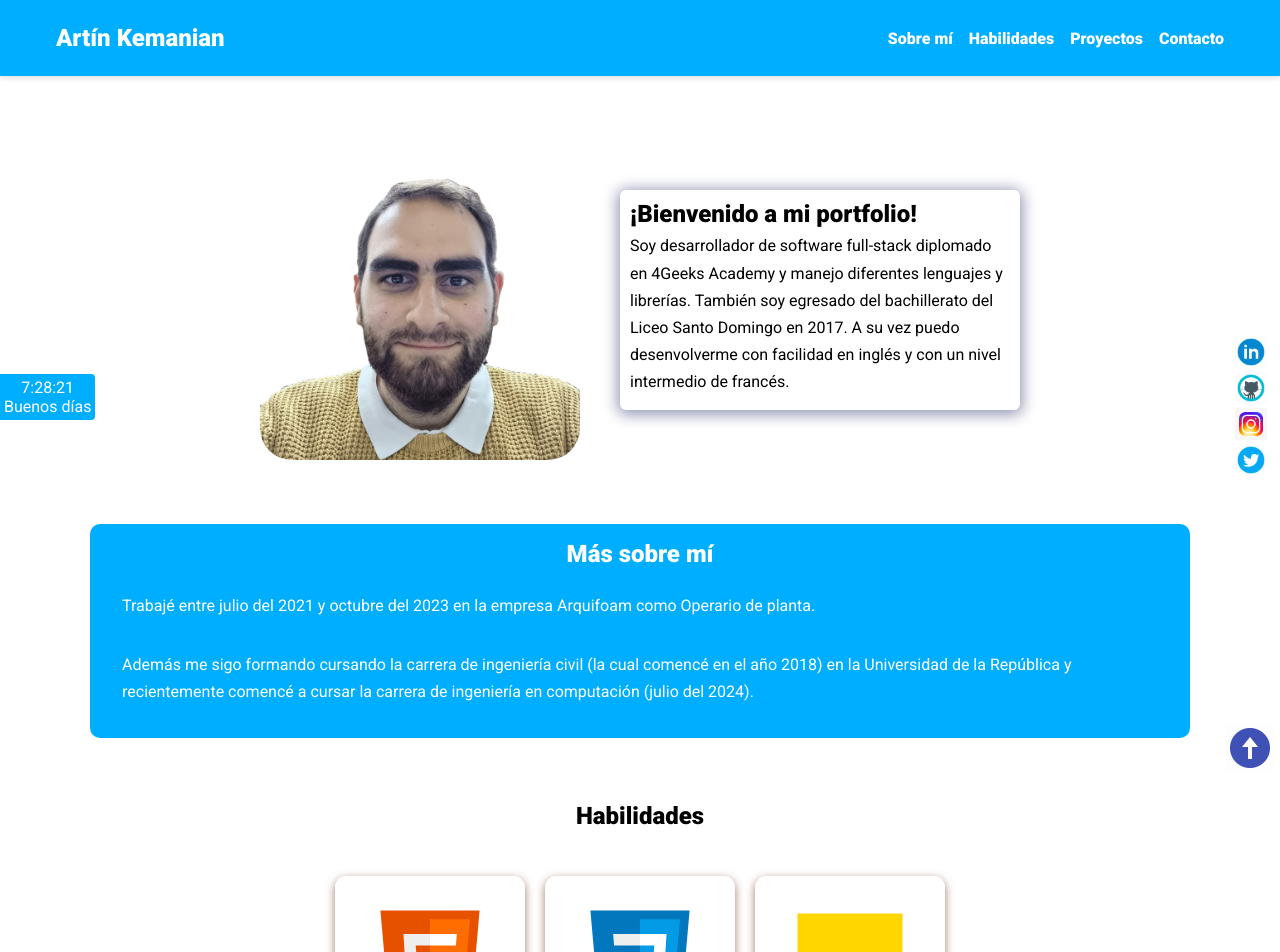
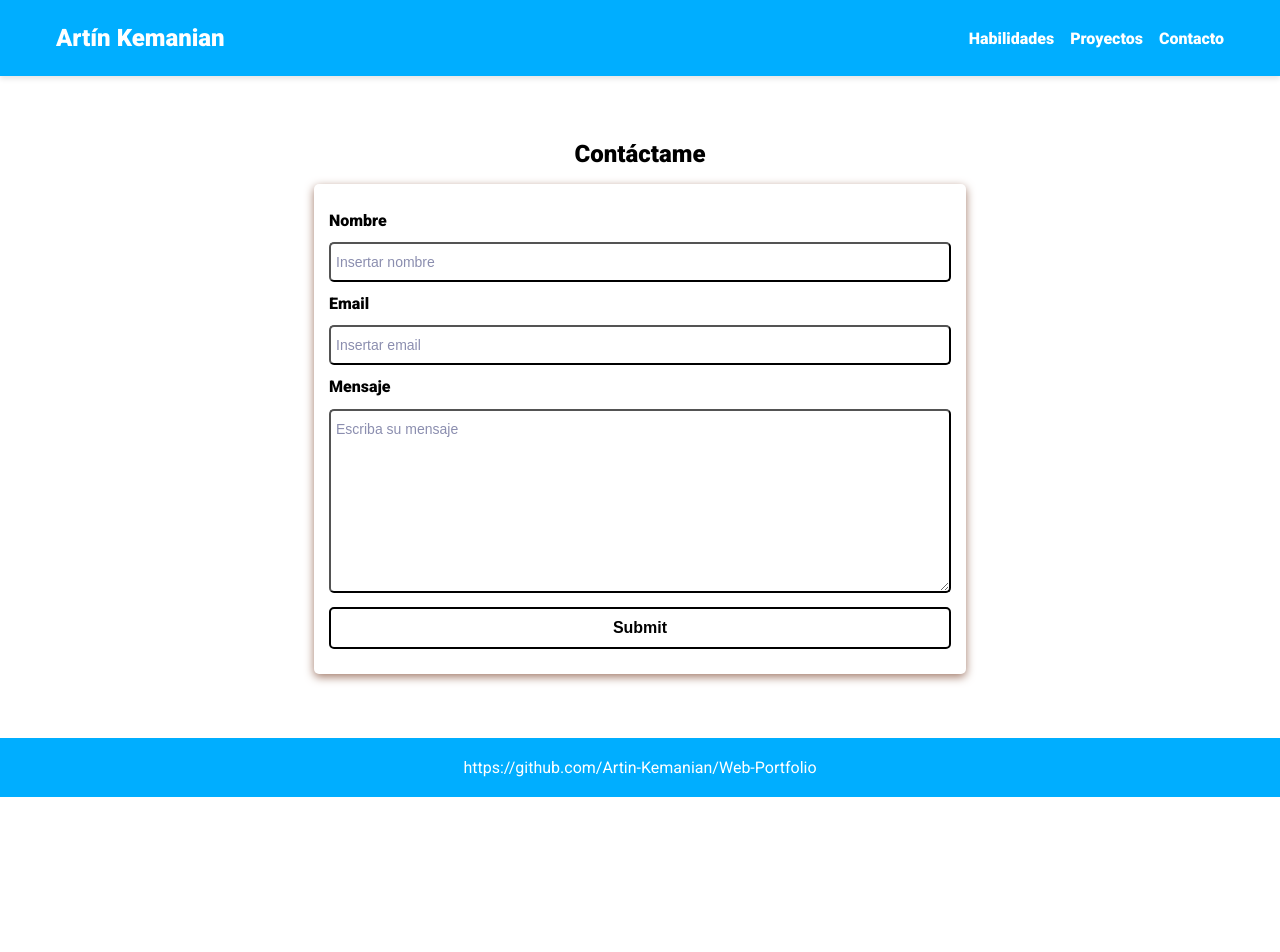
Before and after one commit to Artin-Kemanian/Web-Portfolio, a React (Vite) app: page /Web-Portfolio/contact in a window 1280 px wide. Shown: the top 952 px of the page. After the commit the page ends 800 px from the top, so only its background shows below. Built offline with nearby package versions, Linux system fonts and the light colour scheme.

Commit message:
Commit actualizado

```diff
--- a/package.json
+++ b/package.json
@@ -8,6 +8,7 @@
     "@testing-library/user-event": "^14.4.3",
     "react": "^18.2.0",
     "react-dom": "^18.2.0",
+    "react-router-dom": "^6.26.0",
     "web-vitals": "^3.1.0"
   },
   "overrides": {
--- a/src/components/Contact.jsx
+++ b/src/components/Contact.jsx
@@ -1,5 +1,4 @@
 function Contact() {
-
     // function desaparecerPlaceholder() {
     //     var noPlaceholder = document.getElementsByName("placeholder");
     //     var siInput = document.getElementsByTagName("Input")
@@ -9,9 +8,7 @@ function Contact() {
     //       noPlaceholder.textContent = ""
     //     }
     //   }
-
     // desaparecerPlaceholder()
-
     return (
         <section class="contact" id="contact">
             <h2>Contáctame</h2>
--- a/src/components/Navbar.jsx
+++ b/src/components/Navbar.jsx
@@ -1,3 +1,5 @@
+import { Link } from 'react-router-dom';
+
 function Navbar() {
 
     const toggleMenu = () => {
@@ -8,17 +10,16 @@ function Navbar() {
     return (
         <nav>
             <h1>Artín Kemanian</h1>
-            <ul class="navigation">
-                <li><a href="#about" class="nav-link">Sobre mí</a></li>
-                <li><a href="#skills" class="nav-link">Habilidades</a></li>
-                <li><a href="#projects" class="nav-link">Proyectos</a></li>
-                <li><a href="#contact" class="nav-link">Contacto</a></li>
+            <ul className="navigation">
+                <li><Link to="/Web-Portfolio/abilities" className="nav-link">Habilidades</Link></li>
+                <li><Link to="/Web-Portfolio/projects" className="nav-link">Proyectos</Link></li>
+                <li><Link to="/Web-Portfolio/contact" className="nav-link">Contacto</Link></li> {/* Cambia a Link */}
             </ul>
-            <button class="burger-menu" id="burger-menu" onClick={toggleMenu}>
-                <ion-icon class="bars" name="menu-outline"></ion-icon>
+            <button className="burger-menu" id="burger-menu" onClick={toggleMenu}>
+                <ion-icon className="bars" name="menu-outline"></ion-icon>
             </button>
         </nav>
     )
 }
 
-export default Navbar
+export default Navbar;
--- a/src/index.jsx
+++ b/src/index.jsx
@@ -8,22 +8,28 @@ import Contact from './components/Contact';
 import Footer from "./components/Footer";
 import Navbar from "./components/Navbar";
 import Projects from './components/Projects';
+import { BrowserRouter as Router, Route, Routes } from 'react-router-dom';
 import reportWebVitals from './reportWebVitals';
 
 const root = ReactDOM.createRoot(document.getElementById('root'));
 root.render(
   <React.StrictMode>
-    <App />
-    <Navbar />
-    <AboutMe />
-    <Abilities />
-    <Projects />
-    <Contact />
-    <Footer />
+    <Router>
+      <Navbar />
+      <Routes>
+        <Route path="/Web-Portfolio" element={
+          <>
+            <App />
+            <AboutMe /> {/* AboutMe aparece solo en la ruta "/" */}
+          </>
+        } />
+        <Route path="/Web-Portfolio/abilities" element={<Abilities />} />
+        <Route path="/Web-Portfolio/projects" element={<Projects />} />
+        <Route path="/Web-Portfolio/contact" element={<Contact />} />
+      </Routes>
+      <Footer />
+    </Router>
   </React.StrictMode>
 );
 
-// If you want to start measuring performance in your app, pass a function
-// to log results (for example: reportWebVitals(console.log))
-// or send to an analytics endpoint. Learn more: https://bit.ly/CRA-vitals
 reportWebVitals();
```
Also changed, not shown: 1 other file (tests, documents, lock files or other folders).
